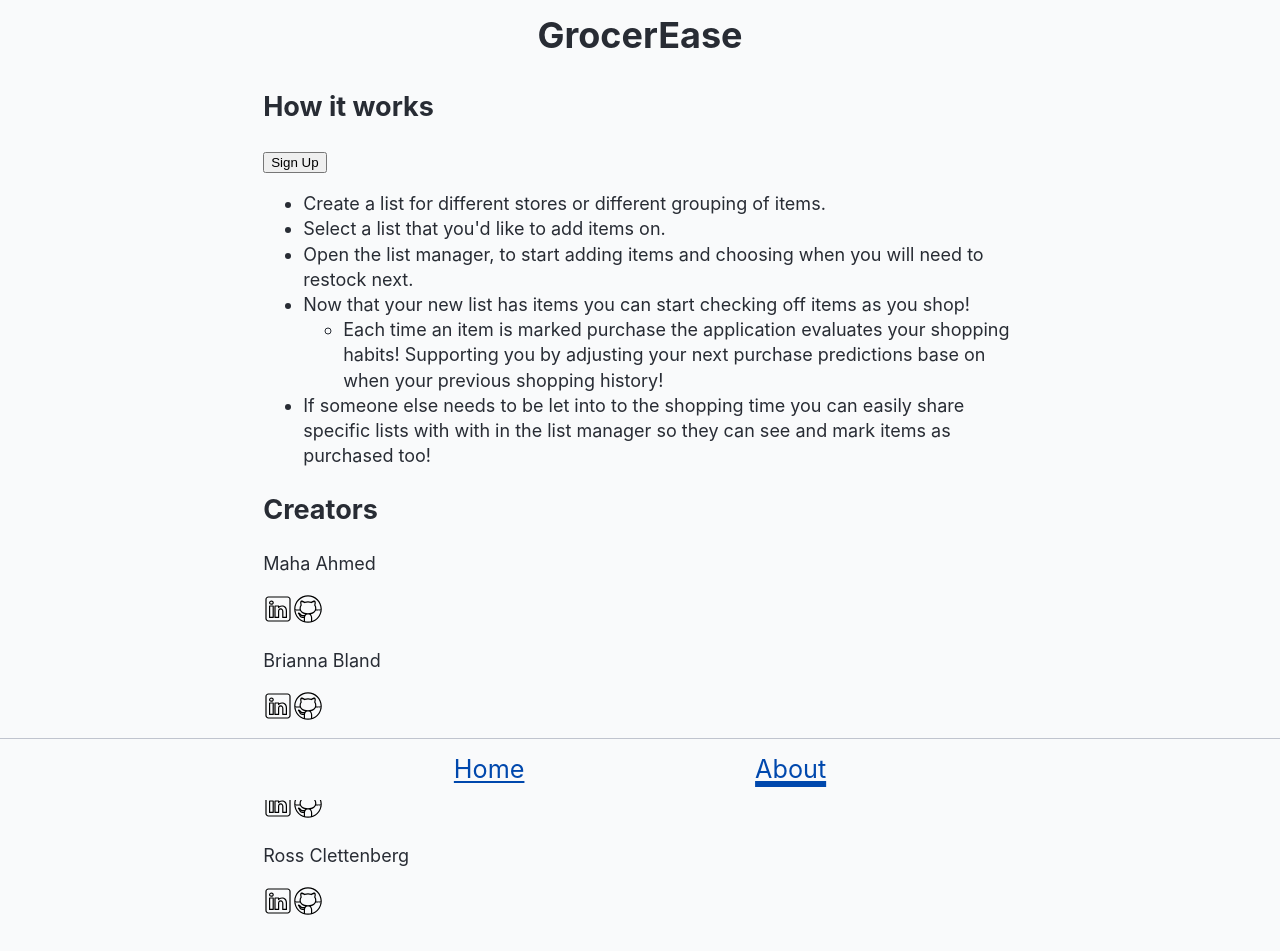
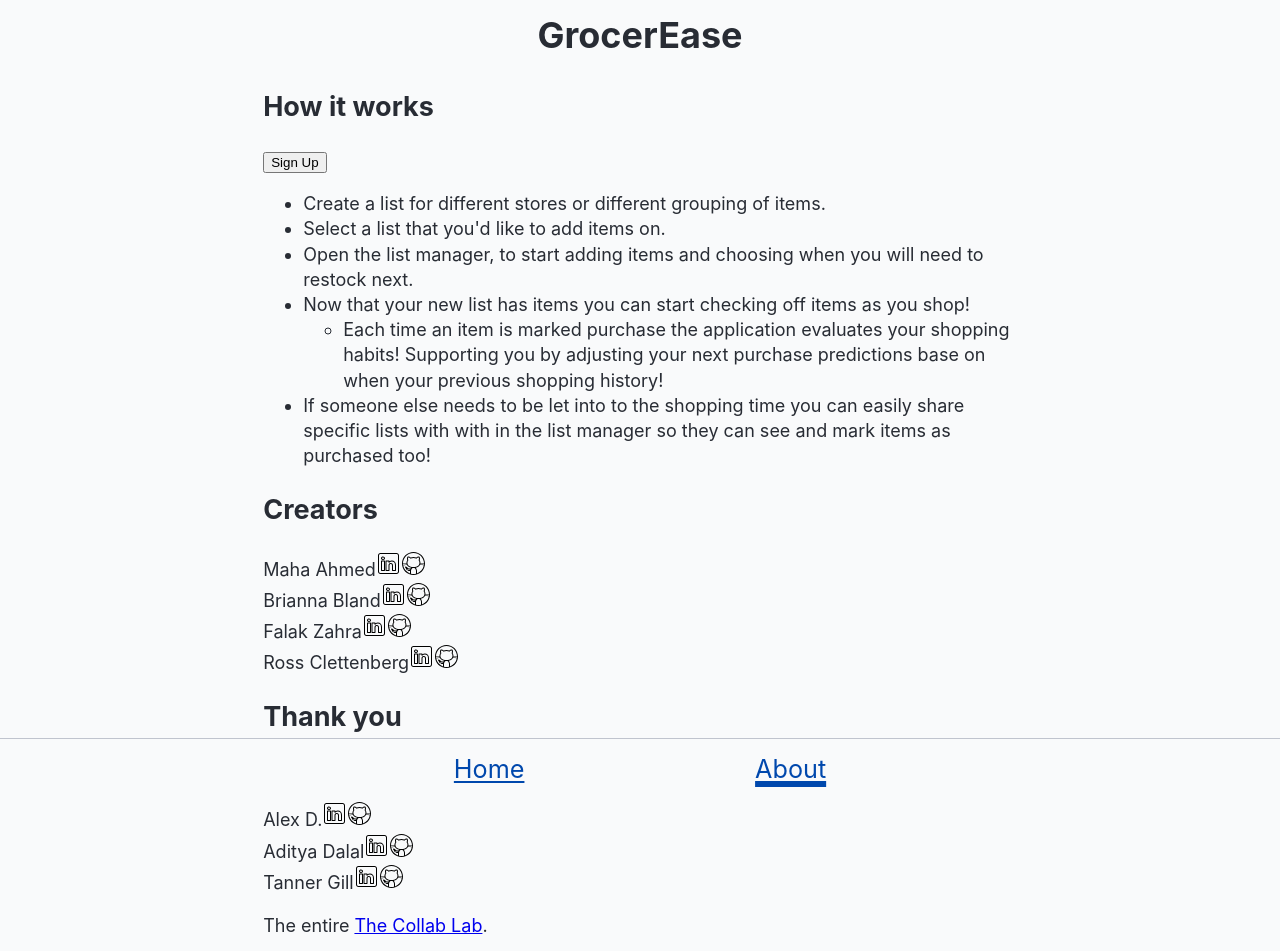
Before and after one commit to the-collab-lab/tcl-77-smart-shopping-list, a React (Vite) app: page /about in a window 1280 px wide. Shown: the top 951 px of the page. Built offline with nearby package versions, Linux system fonts and the light colour scheme; no server answers; what io-ts would draw is missing.

Commit message:
feat: added links to mentors and added link to the collab lab

```diff
--- a/src/views/unauthenticated/About.tsx
+++ b/src/views/unauthenticated/About.tsx
@@ -41,52 +41,82 @@ export function About() {
 			<section>
 				<h2>Creators</h2>
 				<div>
-					<p>Maha Ahmed</p>
+					<span>Maha Ahmed</span>
 					<Link to="https://www.linkedin.com/in/maha-ahmed3/" target="_blank">
-						<LinkedInLogo width="30" height="30" />
+						<LinkedInLogo width="25" height="25" />
 					</Link>
 					<Link to="https://github.com/eternalmaha" target="_blank">
-						<GithubLogo width="30" height="30" />
+						<GithubLogo width="25" height="25" />
 					</Link>
 				</div>
 				<div>
-					<p>Brianna Bland</p>
+					<span>Brianna Bland</span>
 					<Link to="https://www.linkedin.com/in/bbland1/" target="_blank">
-						<LinkedInLogo width="30" height="30" />
+						<LinkedInLogo width="25" height="25" />
 					</Link>
 					<Link to="https://github.com/bbland1" target="_blank">
-						<GithubLogo width="30" height="30" />
+						<GithubLogo width="25" height="25" />
 					</Link>
 				</div>
 				<div>
-					<p>Falak Zahra</p>
+					<span>Falak Zahra</span>
 					<Link to="https://www.linkedin.com/in/falak-zahra/" target="_blank">
-						<LinkedInLogo width="30" height="30" />
+						<LinkedInLogo width="25" height="25" />
 					</Link>
 					<Link to="https://github.com/zahrafalak" target="_blank">
-						<GithubLogo width="30" height="30" />
+						<GithubLogo width="25" height="25" />
 					</Link>
 				</div>
 				<div>
-					<p>Ross Clettenberg</p>
+					<span>Ross Clettenberg</span>
 					<Link
 						to="https://www.linkedin.com/in/ross-clettenberg/"
 						target="_blank"
 					>
-						<LinkedInLogo width="30" height="30" />
+						<LinkedInLogo width="25" height="25" />
 					</Link>
 					<Link to="https://github.com/RossaMania" target="_blank">
-						<GithubLogo width="30" height="30" />
+						<GithubLogo width="25" height="25" />
 					</Link>
 				</div>
 			</section>
 			<section>
 				<h2>Thank you</h2>
 				<p>Mentors:</p>
-				<p>Alex</p>
-				<p>Aditya</p>
-				<p>Tanner</p>
-				<p>The entire The Collab Lab.</p>
+				<div>
+					<span>Alex D.</span>
+					<Link to="https://www.linkedin.com/in/dantonioa/" target="_blank">
+						<LinkedInLogo width="25" height="25" />
+					</Link>
+					<Link to="https://github.com/alex-andria" target="_blank">
+						<GithubLogo width="25" height="25" />
+					</Link>
+				</div>
+				<div>
+					<span>Aditya Dalal</span>
+					<Link to="https://www.linkedin.com/in/adityadalal/" target="_blank">
+						<LinkedInLogo width="25" height="25" />
+					</Link>
+					<Link to="https://github.com/adidalal" target="_blank">
+						<GithubLogo width="25" height="25" />
+					</Link>
+				</div>
+				<div>
+					<span>Tanner Gill</span>
+					<Link to="https://www.linkedin.com/in/tanner-gill/" target="_blank">
+						<LinkedInLogo width="25" height="25" />
+					</Link>
+					<Link to="https://github.com/tannaurus" target="_blank">
+						<GithubLogo width="25" height="25" />
+					</Link>
+				</div>
+				<p>
+					The entire{" "}
+					<a href="https://the-collab-lab.codes/developers/" target="_blank">
+						The Collab Lab
+					</a>
+					.
+				</p>
 			</section>
 		</div>
 	);
```
